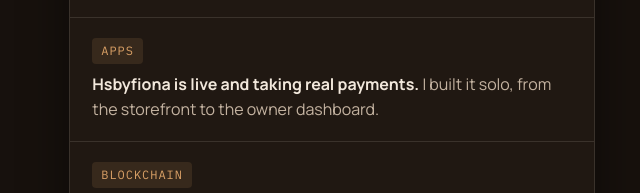
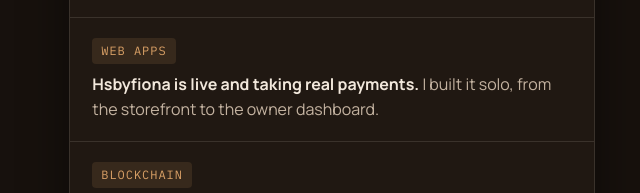
Before and after one commit to Haikeysgit/portfolio, an Astro site: page / in a window 1280 px wide. Shown: the part 322-515 px from the top of the page, 625-1265 px from the left. Built offline with nearby package versions, Linux system fonts and the light colour scheme; Astro itself is replaced by a stand-in of ours.

Commit message:
Rename Apps track to Web apps

```diff
--- a/src/components/ProjectFilter.astro
+++ b/src/components/ProjectFilter.astro
@@ -3,7 +3,7 @@
   { id: 'all', label: 'All' },
   { id: 'ai', label: 'AI agents' },
   { id: 'blockchain', label: 'Blockchain' },
-  { id: 'app', label: 'Apps' },
+  { id: 'app', label: 'Web apps' },
 ];
 ---
 <div class="filter" role="group" aria-label="Filter projects">
--- a/src/data/highlights.ts
+++ b/src/data/highlights.ts
@@ -6,7 +6,7 @@
     rest: 'Two startups contacted me about using it.',
   },
   {
-    track: 'Apps',
+    track: 'Web apps',
     slug: 'hsbyfiona',
     strong: 'Hsbyfiona is live and taking real payments.',
     rest: 'I built it solo, from the storefront to the owner dashboard.',
--- a/src/lib/projects.ts
+++ b/src/lib/projects.ts
@@ -2,7 +2,7 @@
 export type Track = (typeof TRACKS)[number];
 export type Filter = 'all' | Track;
 
-const LABELS: Record<Track, string> = { ai: 'AI agents', blockchain: 'Blockchain', app: 'Apps' };
+const LABELS: Record<Track, string> = { ai: 'AI agents', blockchain: 'Blockchain', app: 'Web apps' };
 
 export function matchesFilter(tracks: readonly Track[], f: Filter): boolean {
   return f === 'all' || tracks.includes(f);
```
Also changed, not shown: src/lib/projects.test.ts (+1 -1 lines).
